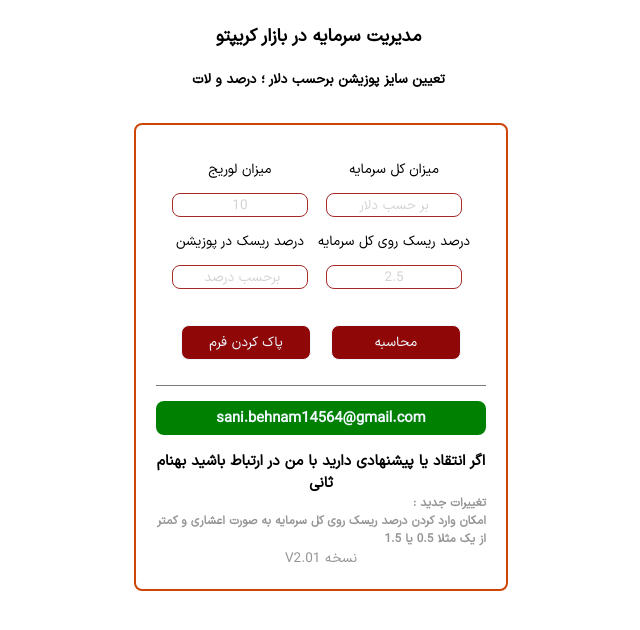
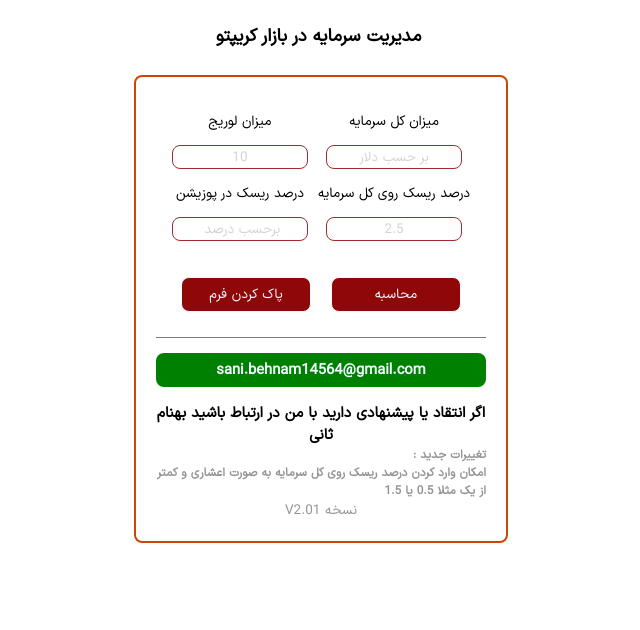
Before and after one commit to behnamsani/Capital-management, a plain HTML site: page index.html in a window 1280 px wide. Shown: the whole page, without its empty margins (319-959 px from the left). Drawn offline with Linux system fonts and the light colour scheme.

Commit message:
remove text

```diff
--- a/index.html
+++ b/index.html
@@ -11,7 +11,6 @@
     <div id="origin">
       <header>
         <h2>مدیریت سرمایه در بازار کریپتو</h2>
-        <h3>تعیین سایز پوزیشن برحسب دلار ؛ درصد و لات </h3>
       </header>
       <div id="main">
         <div id="enter">
```
